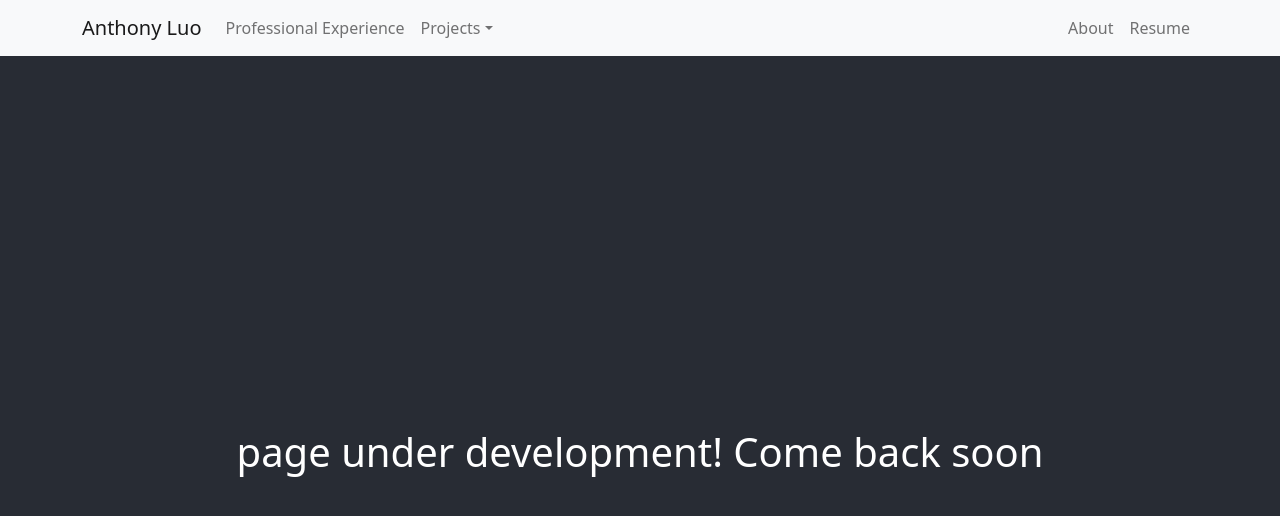
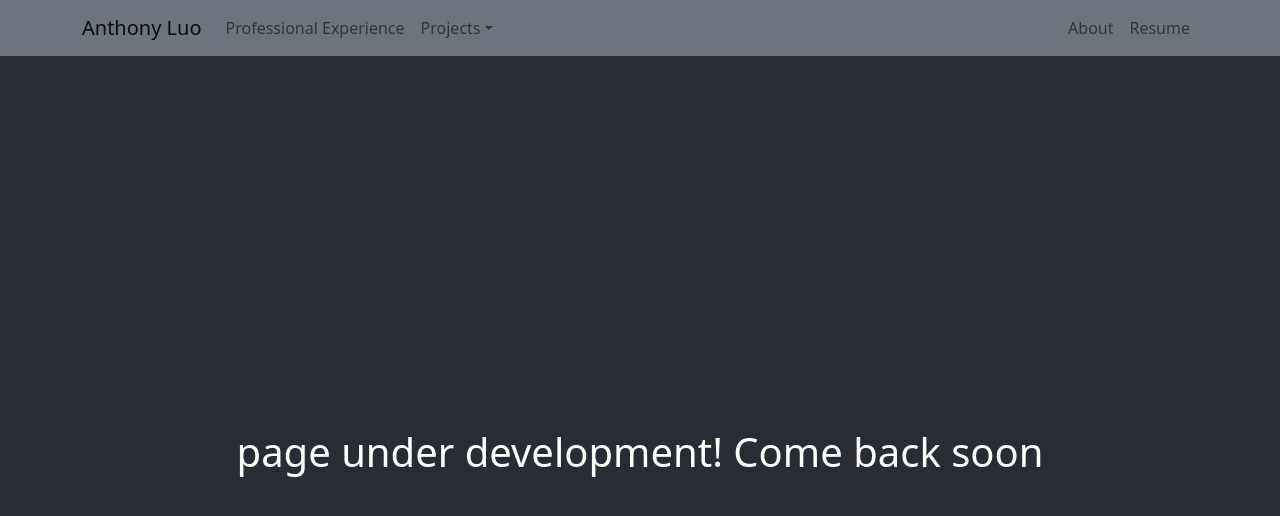
Before and after one commit to antholuo/antholuo.github.io, a React (Create React App) app: page /#/projects in a window 1280 px wide. Shown: the top 516 px of the page. Built offline with nearby package versions, Linux system fonts and the light colour scheme.

Commit message:
navbar colour

```diff
--- a/src/App.js
+++ b/src/App.js
@@ -23,7 +23,7 @@ function App() {
   return (
     <Router basename='/'>
       <div className="App">
-        <Navbar collapseOnSelect expand="lg" bg="light">
+        <Navbar collapseOnSelect expand="lg" bg="secondary">
           <Container>
             <Navbar.Brand as={Link} to="/">Anthony Luo</Navbar.Brand>
             <Navbar.Toggle aria-controls="responsive-navbar-nav" />
```
